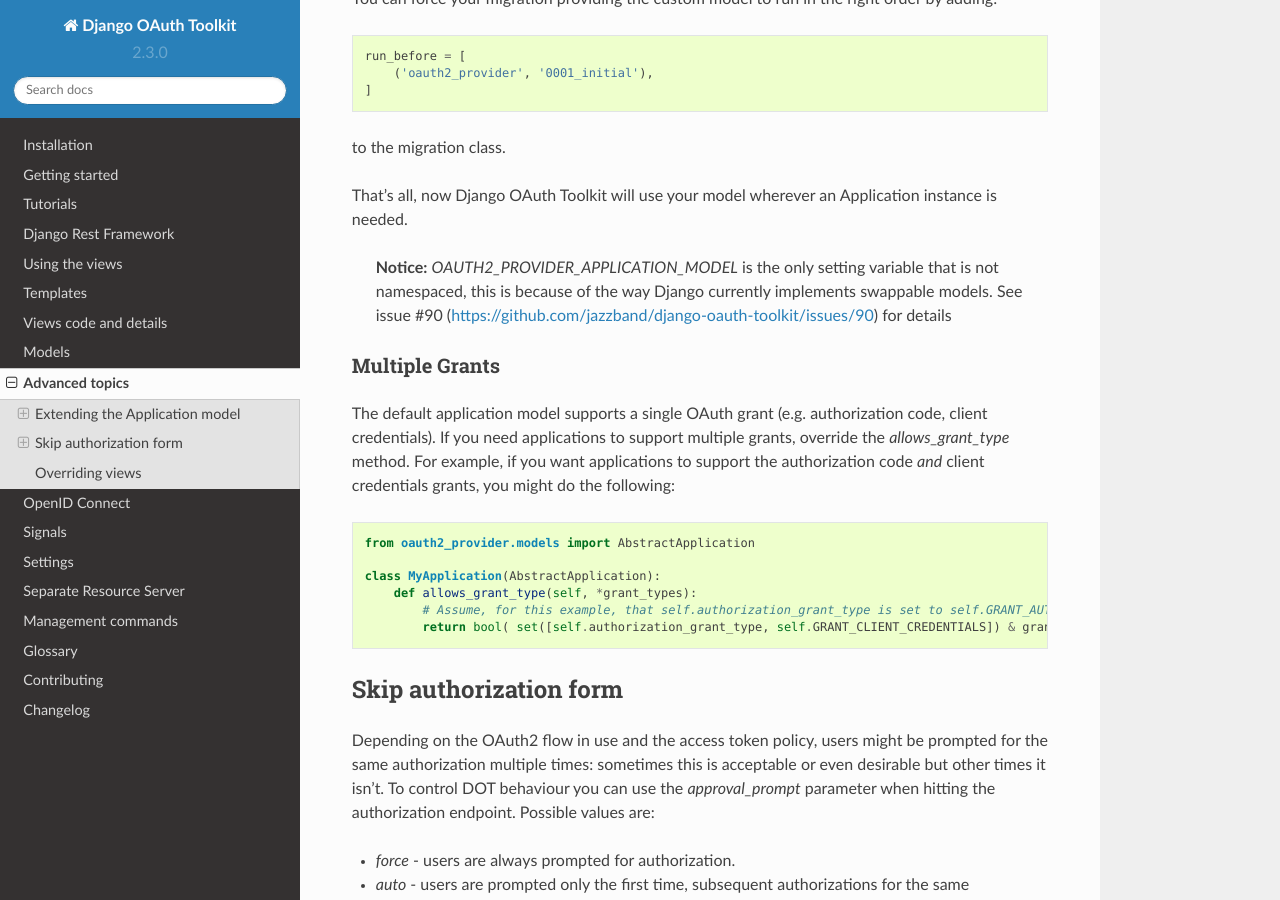
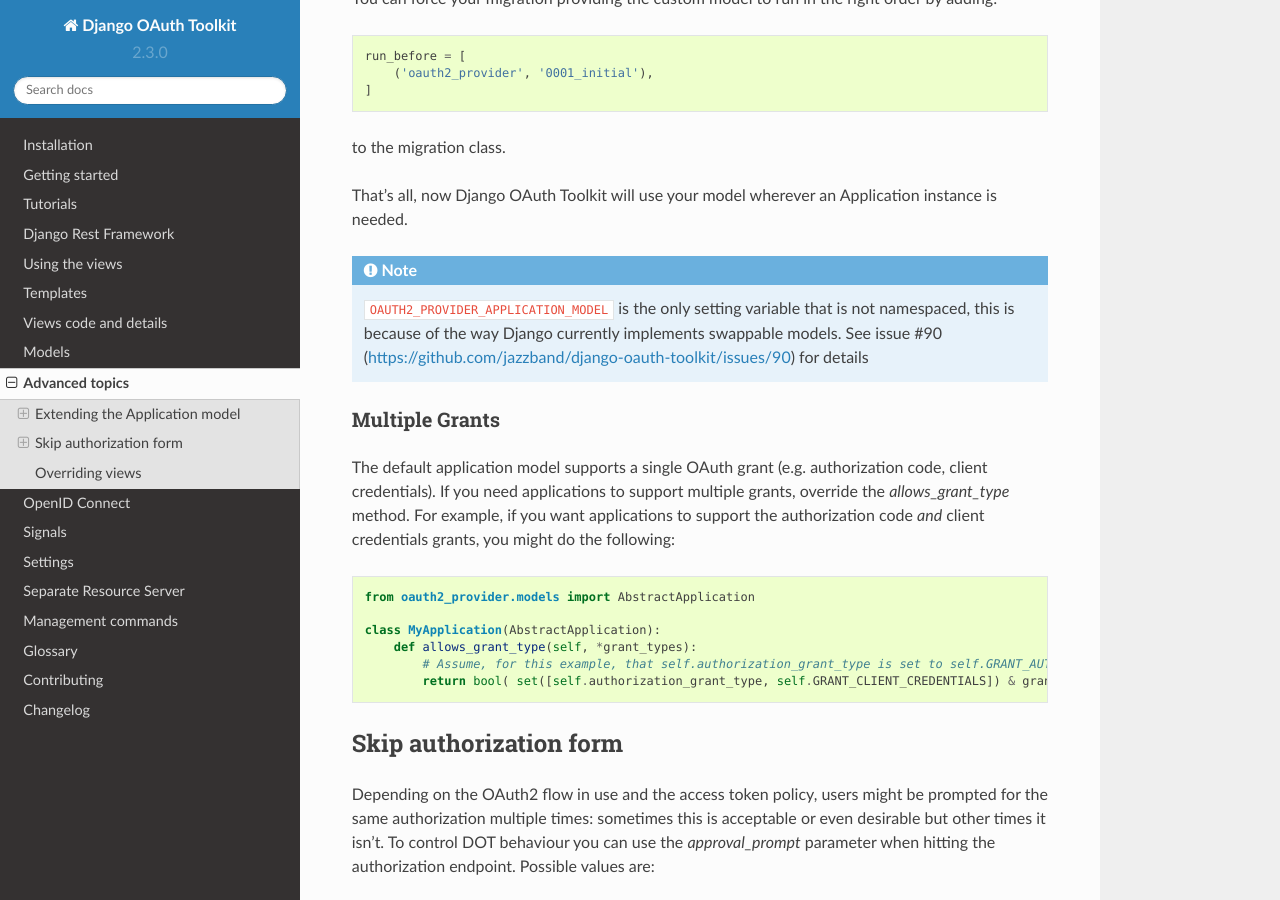
Before and after one commit to jazzband/django-oauth-toolkit, a Sphinx documentation site: the page built from docs/advanced_topics.rst, in a window 1280 px wide and 900 px high, scrolled down 1394 px. Built offline with Sphinx 7.4.7 and the Read the Docs theme 2.0.0, drawn with Linux system fonts in a browser that asks for light colours.

Commit message:
docs: use note block syntax

```diff
--- a/docs/advanced_topics.rst
+++ b/docs/advanced_topics.rst
@@ -61,7 +61,7 @@
 
 That's all, now Django OAuth Toolkit will use your model wherever an Application instance is needed.
 
-    **Notice:** `OAUTH2_PROVIDER_APPLICATION_MODEL` is the only setting variable that is not namespaced, this
+.. note:: ``OAUTH2_PROVIDER_APPLICATION_MODEL`` is the only setting variable that is not namespaced, this
     is because of the way Django currently implements swappable models.
     See issue #90 (https://github.com/jazzband/django-oauth-toolkit/issues/90) for details
 
--- a/docs/rest-framework/getting_started.rst
+++ b/docs/rest-framework/getting_started.rst
@@ -4,9 +4,7 @@
 Django OAuth Toolkit provide a support layer for `Django REST Framework <http://django-rest-framework.org/>`_.
 This tutorial is based on the Django REST Framework example and shows you how to easily integrate with it.
 
-**NOTE**
-
-The following code has been tested with Django 2.0.3 and Django REST Framework 3.7.7
+.. note:: The following code has been tested with Django 2.0.3 and Django REST Framework 3.7.7
 
 Step 1: Minimal setup
 ---------------------
```
